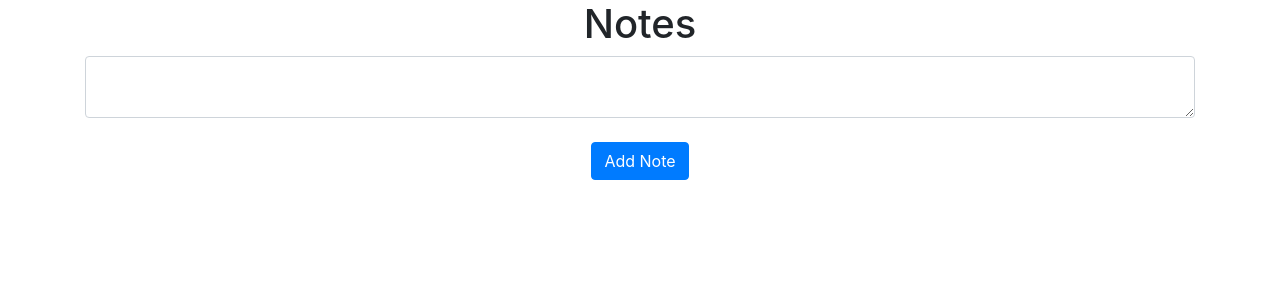
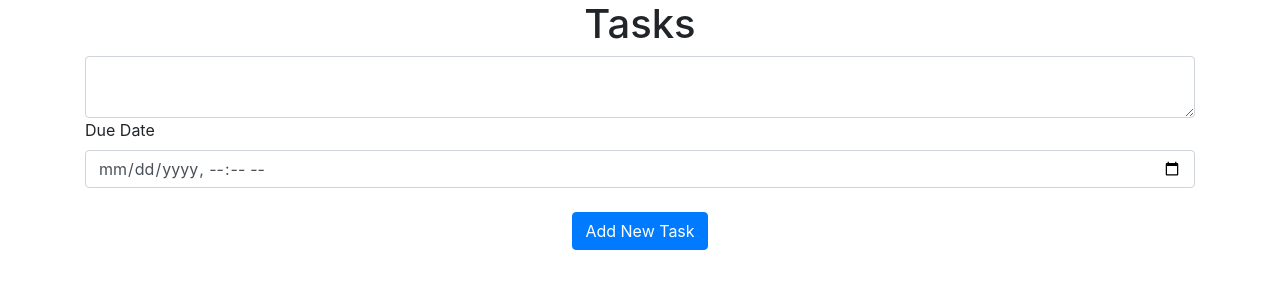
Before and after one commit to amirhnajafiz/auth-website, a Flask app: page / in a window 1280 px wide. Shown: the part 56-356 px from the top of the page. Run offline with Flask 2, Linux system fonts and the light colour scheme; a user stored in the database is signed in; data that the repository does not hold is empty; some libraries are stand-ins or nearby versions.

Commit message:
Due time added for tasks

```diff
--- a/website/models.py
+++ b/website/models.py
@@ -8,6 +8,7 @@ class Note(db.Model):  # Create the note model Schema
     id = db.Column(db.Integer, primary_key=True)
     data = db.Column(db.String(10000))
     date = db.Column(db.DateTime(timezone=True), default=func.now())
+    due_date = db.Column(db.DateTime(timezone=True), default=func.now())
     user_id = db.Column(db.Integer, db.ForeignKey('user.id'))
 
 
--- a/website/templates/home.html
+++ b/website/templates/home.html
@@ -3,7 +3,7 @@
 {% block title %}Home{% endblock %}
 
 {% block content %}
-    <h1 align="center">Notes</h1>
+    <h1 align="center">Tasks</h1>
     <ul class="list-group list-group-flush" id="notes">
         {% for note in user.notes %}
         <li class="list-group-item bg-success text-light mb-3 rounded">
@@ -11,19 +11,26 @@
                 {{ note.data }}
             </div>
             <div>
-                {{ "Created Time: " }}{{ note.date }}
+                {{ "Created Time: " }}{{ note.date }}{{" | Due Time: "}}{{ note.due_date }}
                 <button type="button" class="close" onClick="deleteNote({{ note.id }})">
                     <span aria-hidden="true">&times;</span>
                 </button>
             </div>
+            {% if current_time > note.due_date  %}
+                <div class="bg-danger rounded text-light mt-2 p-2">
+                    {{ "Your task is now past of its due time!" }}
+                </div>
+            {% endif %}
         </li>
         {% endfor %}
     </ul>
     <form method="POST">
         <textarea name="note" id="note" class="form-control"></textarea>
+        <label for="taskdate">Due Date</label>
+        <input type="datetime-local" id="taskdate" name="taskdate" class="form-control" />
         <br />
         <div align="center">
-            <button type="submit" class="btn btn-primary">Add Note</button>
+            <button type="submit" class="btn btn-primary">Add New Task</button>
         </div>
     </form>
 {% endblock %}
--- a/website/views.py
+++ b/website/views.py
@@ -1,3 +1,4 @@
+from datetime import datetime
 from flask import Blueprint, render_template, request, flash, jsonify
 from flask.json import jsonify
 from flask_login import login_required, current_user
@@ -15,15 +16,19 @@ views = Blueprint('views', __name__)  # Creating a blueprint instance
 def home():  # Creating the home end-point
     if request.method == 'POST':
         note = request.form.get('note')
+        taskdate = request.form.get('taskdate')
+        taskdate = datetime.strptime(taskdate, '%Y-%m-%dT%H:%M')
 
         if len(note) < 1:  # Content validation
             flash('Note is too short!', category='error')
+        elif taskdate < datetime.now():
+            flash('Due date is not valid.', category='error')
         else:
-            newNote = Note(data=note, user_id=current_user.id)
+            newNote = Note(data=note, due_date=taskdate, user_id=current_user.id)
             db.session.add(newNote)
             db.session.commit()
             flash('Note added!', category='success')
-    return render_template("home.html", user=current_user)  # Reference to current user in home page
+    return render_template("home.html", user=current_user, current_time=datetime.now())  # Reference to current user in home page
 
 @views.route('/delete-note', methods=['POST'])
 def delete_note():
```
Also changed, not shown: README.md, website/database.db.
